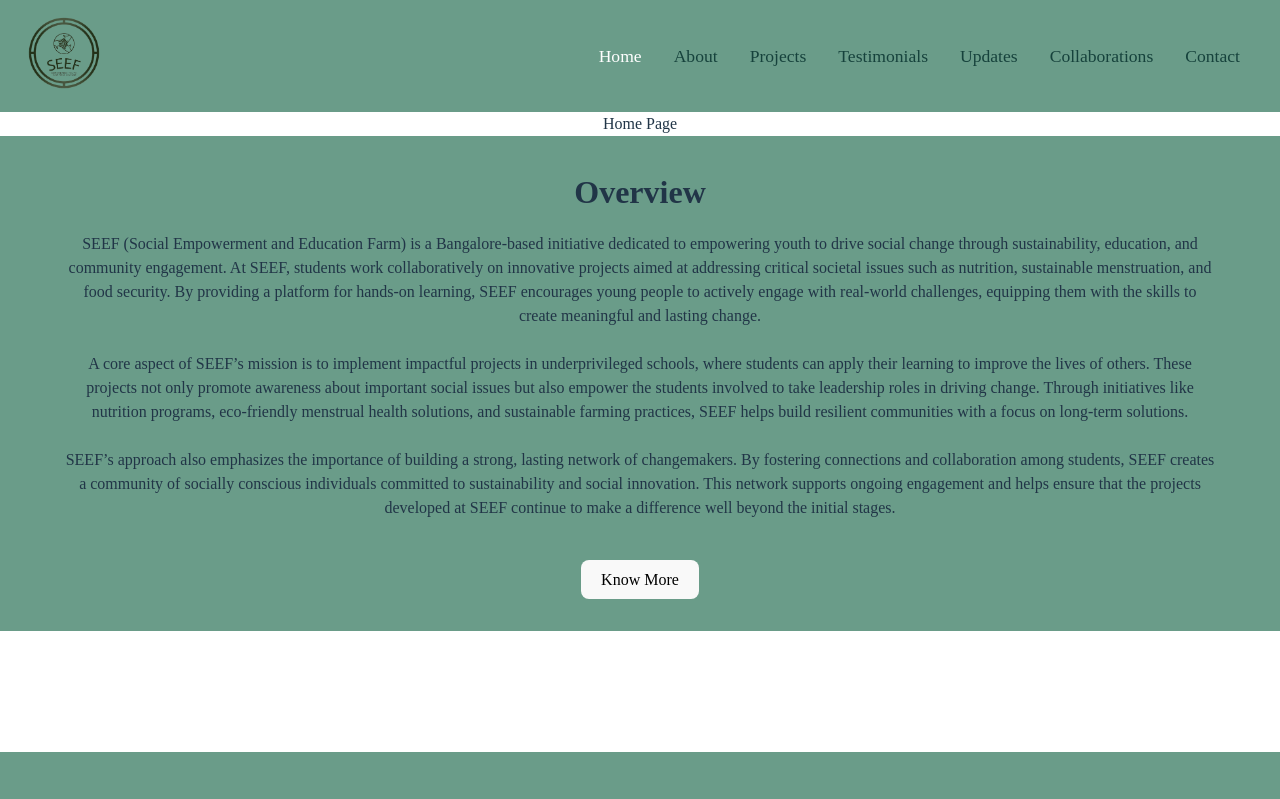
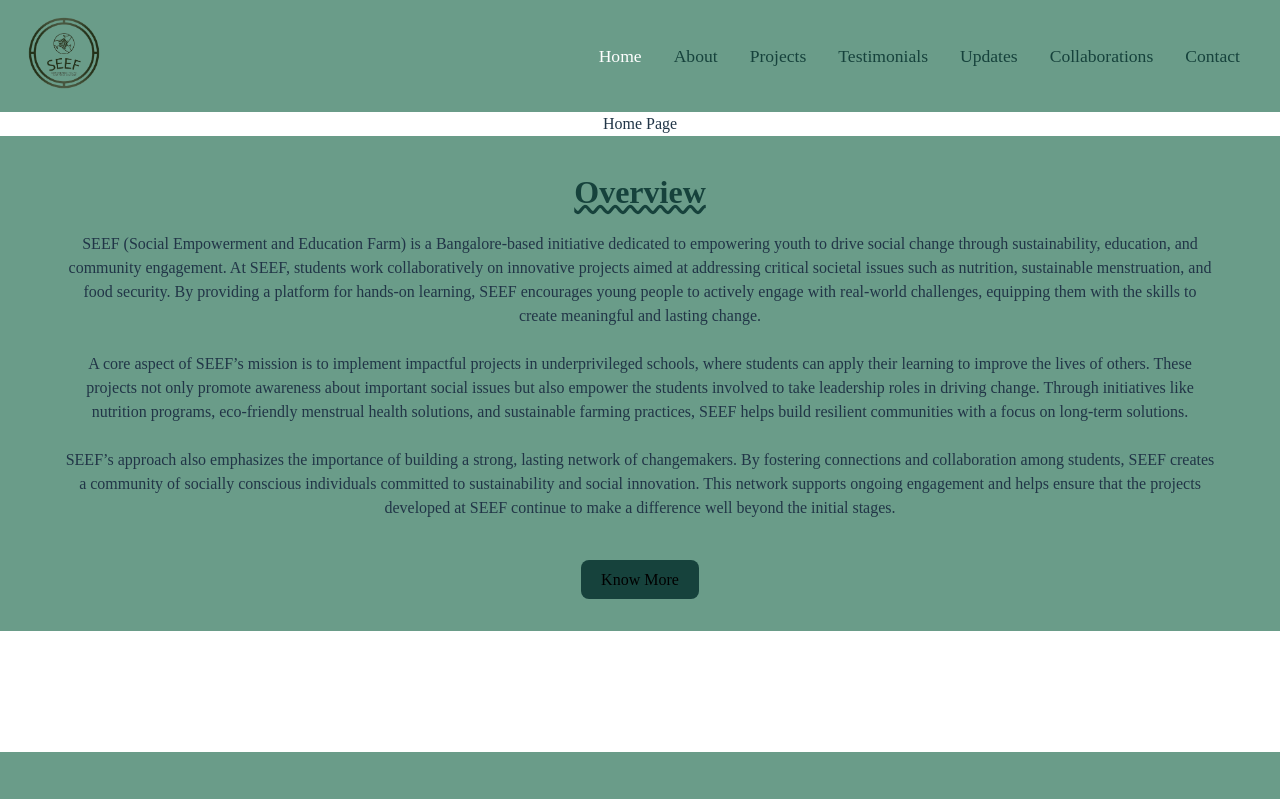
Before and after one commit to joshua-jinu/seef-website, a React (Vite) app: page / in a window 1280 px wide. Shown: the top 799 px of the page. Built offline with nearby package versions, Linux system fonts and the light colour scheme.

Commit message:
add styles

```diff
--- a/src/styles/home.css
+++ b/src/styles/home.css
@@ -11,4 +11,12 @@
 .home-subhead {
     font-size: 2rem;
     font-weight: 900;
+    text-decoration-line: underline;
+    text-decoration-style: wavy;
+    text-decoration-color: #16423C;;
+    color: #16423C;;
 }
+
+#read-more {
+    background-color: #16423C;
+}
```
